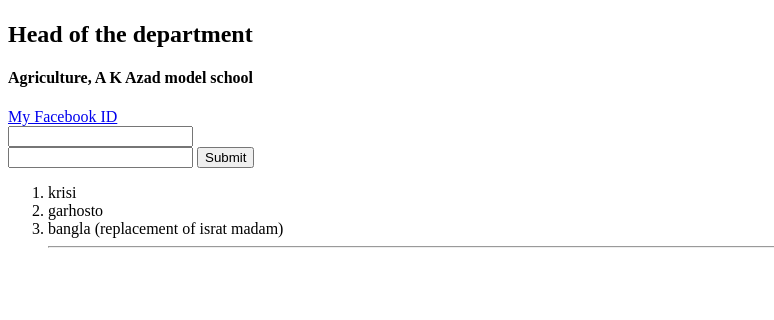
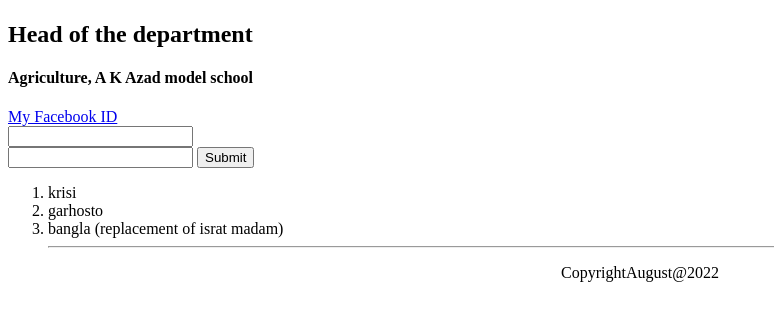
Before and after one commit to Mr-5HANTO/JS-Basics, a plain HTML site: page first.html in a window 1280 px wide. Shown: the part 424-744 px from the top of the page, without its empty margins (0-774 px from the left). Drawn offline with Linux system fonts and the light colour scheme.

Commit message:
last commit

```diff
--- a/first.html
+++ b/first.html
@@ -5,6 +5,11 @@
     <meta http-equiv="X-UA-Compatible" content="IE=edge">
     <meta name="viewport" content="width=device-width, initial-scale=1.0">
     <title>Mamun Sarker </title>
+    <style>
+    p{
+      text-align: center;
+    }
+    </style>
  </head>
  <body>
     <h1> This is Mamun Sarker</h1>
@@ -23,5 +28,6 @@
         <li>bangla (replacement of israt madam)</li>
         <hr>
     </ol>
+    <p>CopyrightAugust@2022</p>
  </body>
  </html>
```
